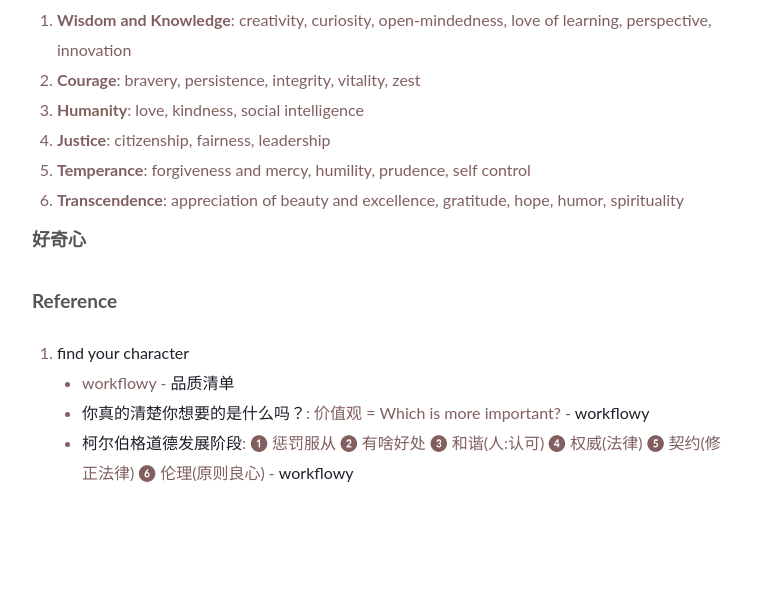
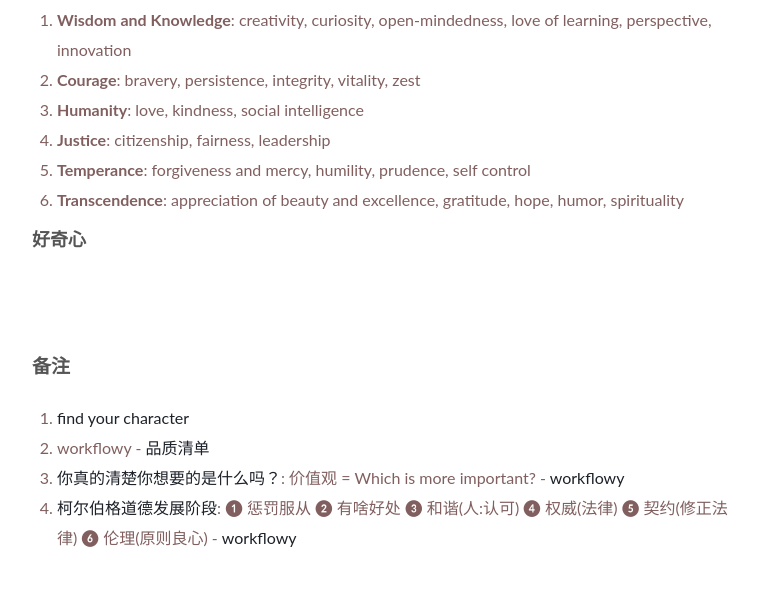
Before and after one commit to WillWang-X/willwang-x.github.io, a Jekyll site: the page built from _posts/blogs/2020-08-27-diamond.md, in a window 1280 px wide. Shown: the part 880-1493 px from the top of the page, without its empty margins (258-1016 px from the left). Built offline with Jekyll 4.4.1, drawn with Linux system fonts in a browser that asks for light colours; before the commit the page ends 1428 px from its top, so only the background shows below that.

Commit message:
fix reference issue

```diff
--- a/_posts/blogs/2020-08-27-diamond.md
+++ b/_posts/blogs/2020-08-27-diamond.md
@@ -35,11 +35,14 @@ published: true
 
 ### 好奇心
 
+<br>
+<br>
 
 
-## Reference
+
+## 备注
 
 1. [find your character](https://www.viacharacter.org/character-strengths)
-- workflowy - [品质清单](https://workflowy.com/#/ab487743bfe9)
-- [你真的清楚你想要的是什么吗？](https://hbr.org/2012/10/no-you-cant-have-it-all): 价值观 = Which is more important? - [workflowy](https://workflowy.com/s/3d0638300cdb/0LuD1Aeiek1PGSJ5)
-- [柯尔伯格道德发展阶段](https://www.wikiwand.com/zh-hans/%E6%9F%AF%E5%B0%94%E4%BC%AF%E6%A0%BC%E9%81%93%E5%BE%B7%E5%8F%91%E5%B1%95%E9%98%B6%E6%AE%B5): ❶ 惩罚服从 ❷ 有啥好处 ❸ 和谐(人:认可) ❹ 权威(法律) ❺ 契约(修正法律) ❻ 伦理(原则良心) - [workflowy](https://workflowy.com/#/106f46952753)
+1. workflowy - [品质清单](https://workflowy.com/#/ab487743bfe9)
+1. [你真的清楚你想要的是什么吗？](https://hbr.org/2012/10/no-you-cant-have-it-all): 价值观 = Which is more important? - [workflowy](https://workflowy.com/s/3d0638300cdb/0LuD1Aeiek1PGSJ5)
+1. [柯尔伯格道德发展阶段](https://www.wikiwand.com/zh-hans/%E6%9F%AF%E5%B0%94%E4%BC%AF%E6%A0%BC%E9%81%93%E5%BE%B7%E5%8F%91%E5%B1%95%E9%98%B6%E6%AE%B5): ❶ 惩罚服从 ❷ 有啥好处 ❸ 和谐(人:认可) ❹ 权威(法律) ❺ 契约(修正法律) ❻ 伦理(原则良心) - [workflowy](https://workflowy.com/#/106f46952753)
```
